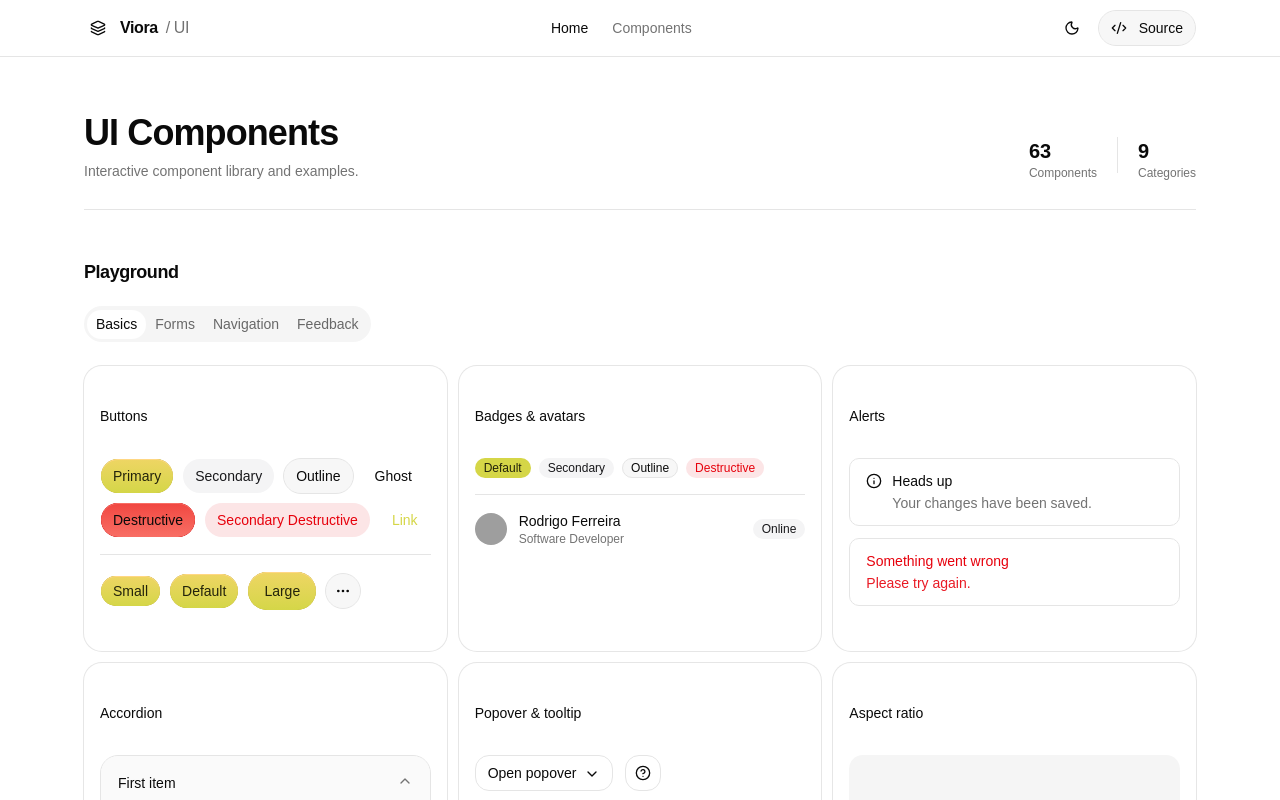
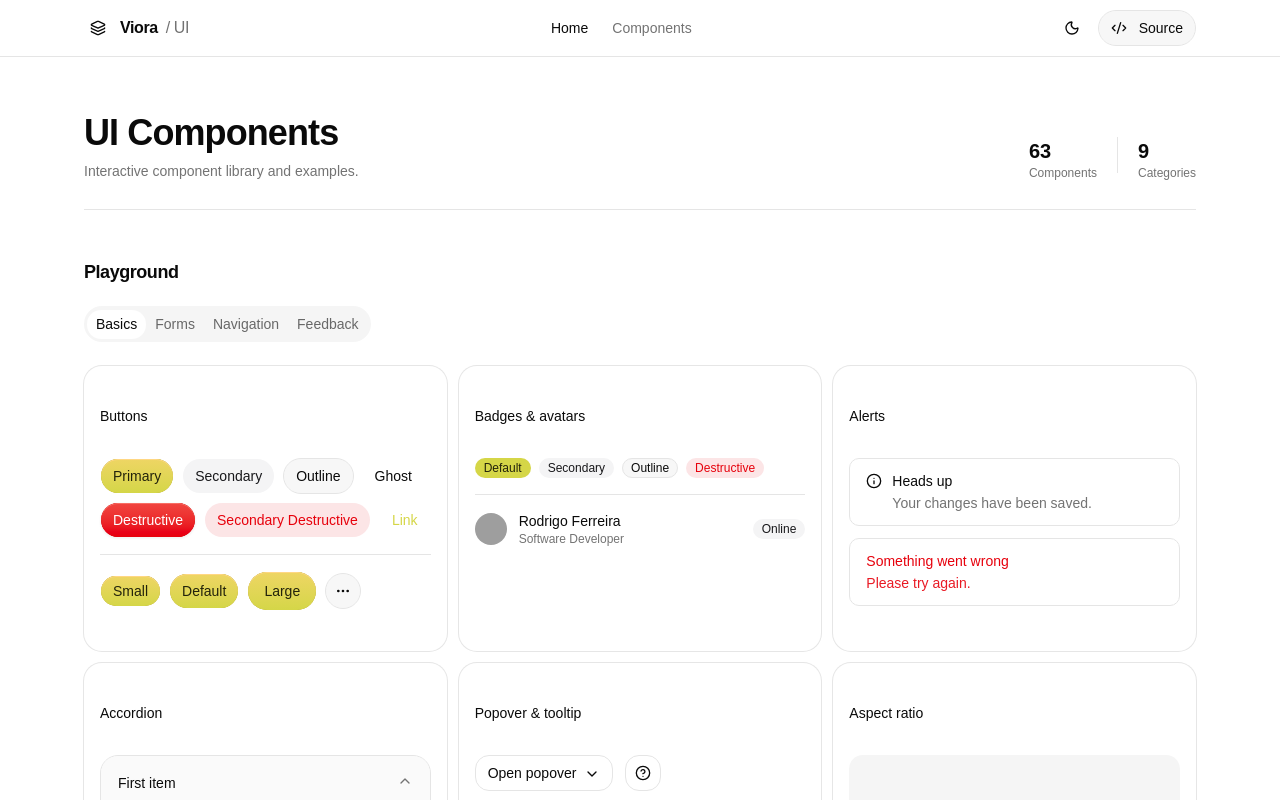
Before and after one commit to rodriaum/viora-template-preview, a React (Vite) app: page / in a window 1280 px wide. Shown: the top 800 px of the page. Built offline with nearby package versions, Linux system fonts and the light colour scheme; grey boxes are pictures that could not be loaded.

Commit message:
fix(button): align destructive variant with Kumo design

```diff
--- a/src/components/ui/button.tsx
+++ b/src/components/ui/button.tsx
@@ -16,7 +16,7 @@ const buttonVariants = cva(
         ghost:
           "hover:bg-muted hover:text-foreground aria-expanded:bg-muted aria-expanded:text-foreground dark:hover:bg-muted/50",
         destructive:
-          "relative overflow-hidden bg-[var(--button-emphasis-bg)] text-destructive-foreground ring-inset ring-1 ring-[var(--button-emphasis-ring)] shadow-[inset_0_1px_2px_rgba(0,0,0,0.16)] focus-visible:ring-[var(--button-emphasis-ring)] active:ring-[var(--button-emphasis-ring)]",
+          "relative overflow-hidden bg-[var(--button-emphasis-bg)] text-white ring-inset ring-1 ring-[var(--button-emphasis-ring)] shadow-xs focus-visible:ring-[var(--button-emphasis-ring)] active:ring-[var(--button-emphasis-ring)]",
         "secondary-destructive":
           "bg-destructive/10 text-destructive hover:bg-destructive/20 focus-visible:border-destructive/40 focus-visible:ring-destructive/20 dark:bg-destructive/20 dark:hover:bg-destructive/30 dark:focus-visible:ring-destructive/40",
         link: "text-primary underline-offset-4 hover:underline",
@@ -44,7 +44,7 @@ const emphasisStyles = {
   default:
     "[--button-emphasis-ring:color-mix(in_oklch,var(--primary),black_10%)] [--button-emphasis-bg:color-mix(in_oklch,var(--primary),white_30%)] [--button-emphasis-gradient-start:color-mix(in_oklch,var(--primary),white_15%)] [--button-emphasis-gradient-end:var(--primary)]",
   destructive:
-    "[--button-emphasis-ring:color-mix(in_oklch,var(--destructive),black_10%)] [--button-emphasis-bg:color-mix(in_oklch,var(--destructive),white_30%)] dark:[--button-emphasis-bg:color-mix(in_oklch,var(--destructive),black_25%)] [--button-emphasis-gradient-start:color-mix(in_oklch,var(--destructive),white_15%)] dark:[--button-emphasis-gradient-start:color-mix(in_oklch,var(--destructive),black_15%)] [--button-emphasis-gradient-end:color-mix(in_oklch,var(--destructive),white_30%)] dark:[--button-emphasis-gradient-end:color-mix(in_oklch,var(--destructive),black_25%)]",
+    "[--button-emphasis-ring:color-mix(in_oklch,var(--destructive),black_10%)] [--button-emphasis-bg:color-mix(in_oklch,var(--destructive),white_30%)] [--button-emphasis-gradient-start:color-mix(in_oklch,var(--destructive),white_15%)] [--button-emphasis-gradient-end:var(--destructive)]",
 } as const
 
 type ButtonProps = ButtonPrimitive.Props &
```
